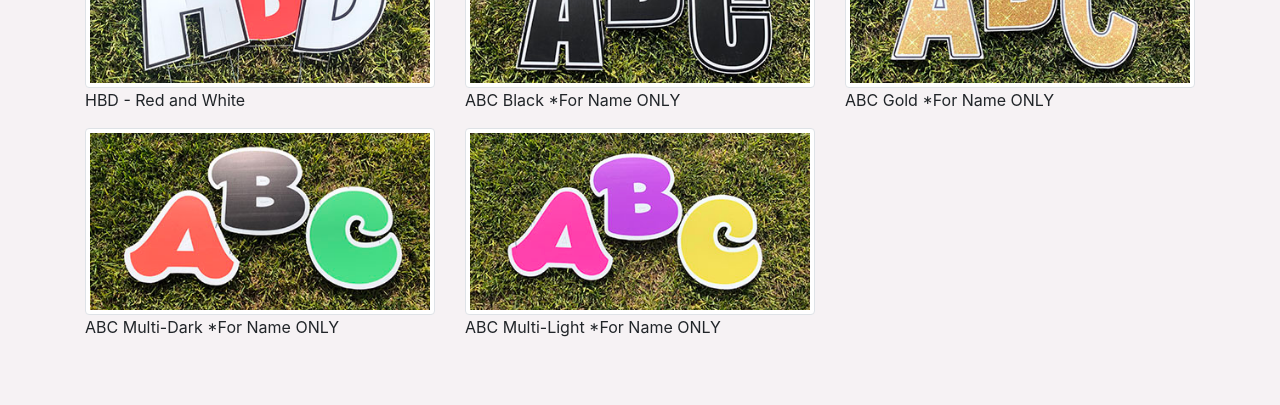
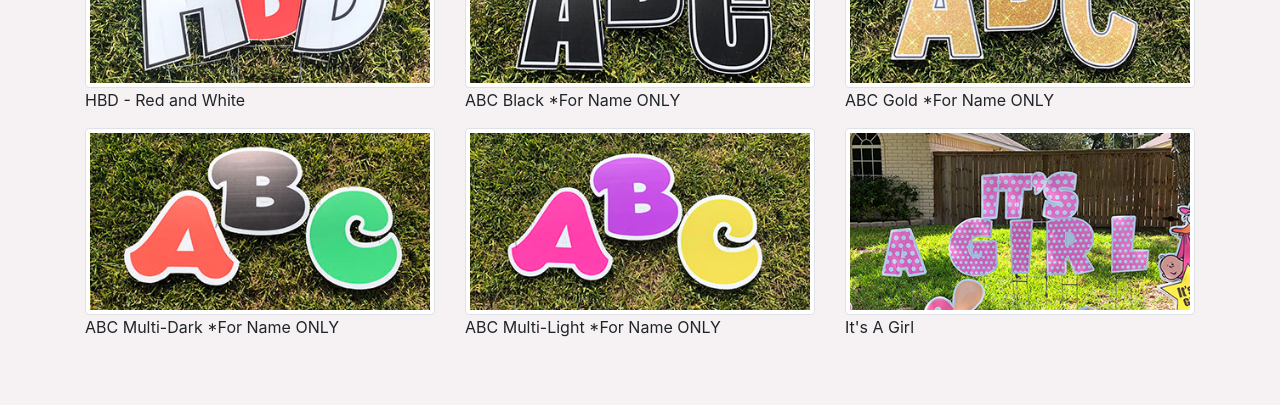
Before and after one commit to adolfoherrera1417/party-zone, a React (Create React App) app: page / in a window 1280 px wide. Shown: the part 1400-1805 px from the top of the page. Built offline with nearby package versions, Linux system fonts and the light colour scheme.

Commit message:
Added its a girl

```diff
--- a/public/index.html
+++ b/public/index.html
@@ -6,8 +6,8 @@
     <meta name="viewport" content="width=device-width, initial-scale=1" />
     <meta name="theme-color" content="#000000" />
     <meta
-      name="description"
-      content="Web site created using create-react-app"
+      name="Party Zone Letters"
+      content="We want you to celebrate BIG!!! 🥳 Get your very own PERSONALIZED Yard Sign for any occasion! 🎊"
     />
     <link rel="apple-touch-icon" href="%PUBLIC_URL%/logo192.png" />
     <!--
--- a/src/Components/LetterGallery.jsx
+++ b/src/Components/LetterGallery.jsx
@@ -15,6 +15,7 @@ import ABCGold from '../Assets/LetterStyles/abcGold.JPG';
 import ABCBlack from '../Assets/LetterStyles/abcBlack.JPG';
 import ABCBoy from '../Assets/LetterStyles/abcBoy.JPG';
 import ABCGirl from '../Assets/LetterStyles/abcGirl.JPG';
+import itsGirl from '../Assets/LetterStyles/itsGirl.jpg';
 
 
 import Row from 'react-bootstrap/Row'
@@ -71,6 +72,10 @@ export default class LetterGallery extends Component {
                         <Image src={ABCGirl} thumbnail />
                         <p>ABC Multi-Light *For Name ONLY</p>
                     </Col>
+                    <Col xs={6} md={4}>
+                        <Image src={itsGirl} thumbnail />
+                        <p>It's A Girl</p>
+                    </Col>
                 </Row>
             </Container>
         )
```
Also changed, not shown: src/Assets/LetterStyles/itsGirl.jpg (added).
